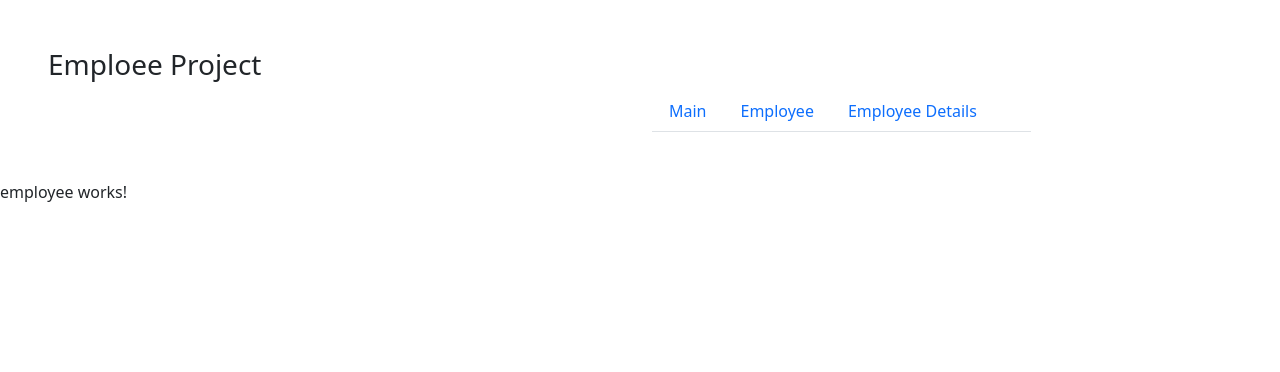
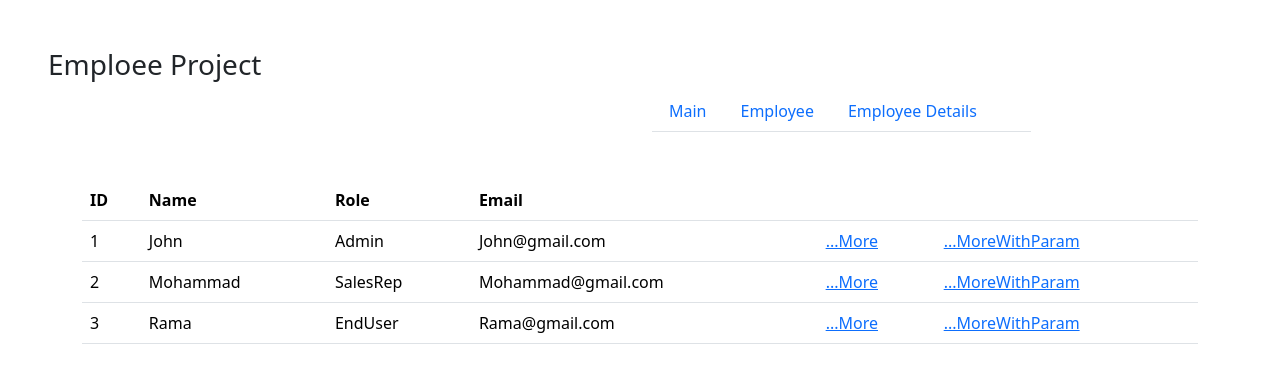
Before and after one commit to madanpatakota/Batch10ngRouting, an Angular app: page /employee in a window 1280 px wide. Shown: the top 372 px of the page. Built offline with nearby package versions, Linux system fonts and the light colour scheme.

Commit message:
SeocndClass

```diff
--- a/src/app/app.component.html
+++ b/src/app/app.component.html
@@ -24,5 +24,4 @@
   </div>
 </div>
 
-
 <router-outlet></router-outlet>
--- a/src/app/employee-details/employee-details.component.html
+++ b/src/app/employee-details/employee-details.component.html
@@ -1 +1,52 @@
-<p>employee-details works!</p>
+<!-- {
+  EmpID: 1,
+  Location: 'Bangolore',
+  isMarried: 'Yes',
+  Age: '50',
+  religion: 'Christian',
+}, -->
+
+<!--- show int the texboxes not in the paragraph-->
+<div class="container">
+<form class="m-4">
+  <div class="row">
+    <h5>Employee Personal Details</h5>
+  </div>
+  <div class="form-group row mt-2">
+    <div class="col-2">
+      <label>EmpID </label>
+
+    </div>
+    <div class="col-6">
+      <input type="text" class="form-control" placeholder="Employee ID" />
+    </div>
+  </div>
+  <div class="form-group row mt-2">
+    <div class="col-2">
+      <label>Location </label>
+
+    </div>
+    <div class="col-6">
+      <input type="text" class="form-control" placeholder="Location" />
+    </div>
+  </div>
+  <div class="form-group row mt-2">
+    <div class="col-2">
+      <label>Age </label>
+
+    </div>
+    <div class="col-6">
+      <input type="text" class="form-control" placeholder="Age" />
+    </div>
+  </div>
+  <div class="form-group row mt-2">
+    <div class="col-2">
+      <label>Religion </label>
+
+    </div>
+    <div class="col-6">
+      <input type="text" class="form-control" placeholder="Religion" />
+    </div>
+  </div>
+</form>
+</div>
--- /dev/null
+++ b/src/app/employee.service.ts
@@ -0,0 +1,49 @@
+import { Employee, EmployeeDetails } from './employee';
+
+export class EmployeeService {
+  employeesList: Employee[] = [
+    {
+      ID: 1,
+      Name: 'John',
+      Role: 'Admin',
+      Email: 'John@gmail.com',
+    },
+    {
+      ID: 2,
+      Name: 'Mohammad',
+      Role: 'SalesRep',
+      Email: 'Mohammad@gmail.com',
+    },
+    {
+      ID: 3,
+      Name: 'Rama',
+      Role: 'EndUser',
+      Email: 'Rama@gmail.com',
+    },
+  ];
+
+  employeeDetails: EmployeeDetails[] = [
+    {
+      EmpID: 1,
+      Location: 'Bangolore',
+      isMarried: 'Yes',
+      Age: '50',
+      religion: 'Christian',
+    },
+    {
+      EmpID: 2,
+      Location: 'Delhi',
+      isMarried: 'Yes',
+      Age: '60',
+      religion: 'Musilm',
+    },
+    {
+      EmpID: 3,
+      Location: 'Kadapa',
+      isMarried: 'No',
+      Age: '25',
+      religion: 'Hindu',
+    },
+  ];
+
+}
--- /dev/null
+++ b/src/app/employee.ts
@@ -0,0 +1,14 @@
+export class Employee{
+  ID: number ;
+  Name: string;
+  Role: string;
+  Email: string;
+}
+
+export class EmployeeDetails{
+  EmpID : number;
+  Location : string;
+  isMarried : string;
+  Age : string;
+  religion : string;
+}
--- a/src/app/employee/employee.component.html
+++ b/src/app/employee/employee.component.html
@@ -1 +1,33 @@
-<p>employee works!</p>
+
+<div class="container">
+  <div class="mt-3">
+  <table class="table">
+     <thead>
+         <tr>
+             <th>ID</th>
+             <th>Name</th>
+             <th>Role</th>
+             <th>Email</th>
+             <th></th>
+             <th></th>
+         </tr>
+     </thead>
+     <tbody>
+        <tr *ngFor="let item of EmpList ; let index = index">
+          <td>{{item.ID}}</td>
+          <td>{{item.Name}}</td>
+          <td>{{item.Role}}</td>
+          <td>{{item.Email}}</td>
+
+          <td><a style="cursor: pointer;" routerLink="/employeedetails" >...More</a></td>
+
+           <!-- here you are tring to pass the itemid to the employeedetails path -->
+          <td><a style="cursor: pointer;" [routerLink] ="['/employeedetails',item.ID]" >...MoreWithParam</a></td>
+
+
+
+        </tr>
+     </tbody>
+  </table>
+  </div>
+</div>
--- a/src/app/employee/employee.component.ts
+++ b/src/app/employee/employee.component.ts
@@ -1,10 +1,25 @@
-import { Component } from '@angular/core';
-
+import { Component , OnInit } from '@angular/core';
+import { EmployeeService } from '../employee.service';
+import { Employee } from '../employee';
 @Component({
   selector: 'app-employee',
   templateUrl: './employee.component.html',
   styleUrls: ['./employee.component.css']
 })
-export class EmployeeComponent {
+export class EmployeeComponent implements OnInit {
+
+  constructor(public employeeServcie : EmployeeService){
+
+  }
+
+
+  EmpList:Employee[] = [];
+
+  ngOnInit(): void {
+    this.EmpList = this.employeeServcie.employeesList;   // employee list : Employee[]
+  }
+
+
+
 
 }
```
Also changed, not shown: src/app/app.module.ts (+7 -2 lines).
